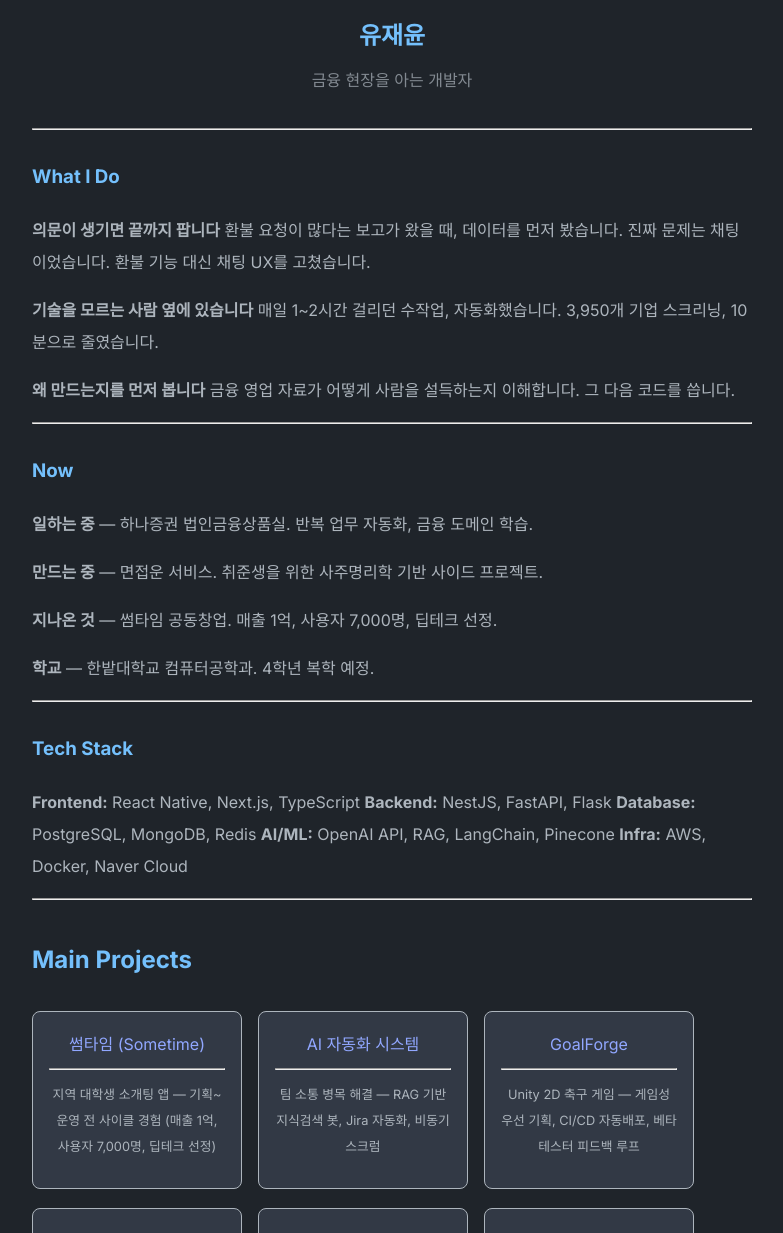
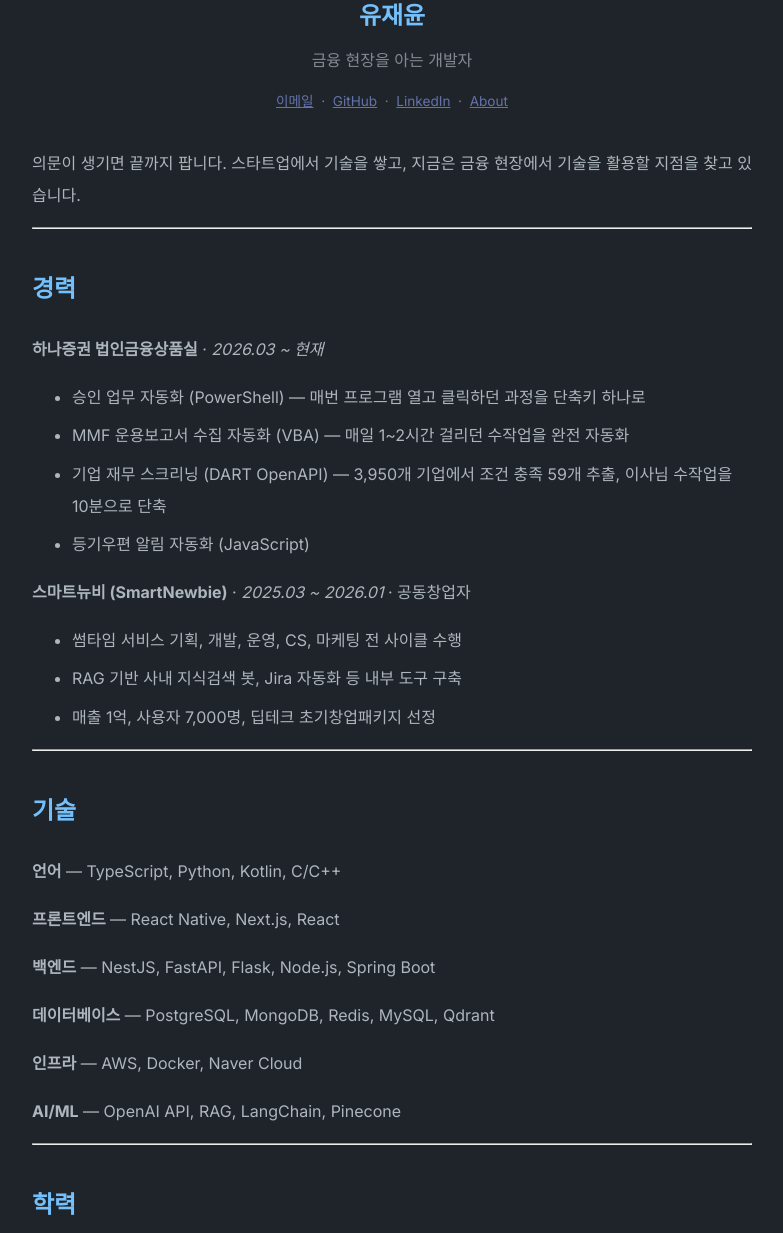
Before and after one commit to YUJAEYUN/yujaeyun.github.io, a Jekyll site: the page built from index.md, in a window 1280 px wide and 1400 px high, scrolled down 310 px, cut to the strip 167-1400 px from the top of the window. Shown: the whole strip, without its empty margins (248-1031 px from the left). Built offline with Jekyll 4.4.1, drawn with Linux system fonts in a browser that asks for light colours; some of the changed text lies outside the part shown.

```diff
--- a/_config.yml
+++ b/_config.yml
@@ -35,10 +35,10 @@ theme_config:
   show_tags: true # show tags in a blog posts
   # options for "home" page
   home:
-    title_projects: Main Projects
+    title_projects: 프로젝트
     title_misc_list: Details
     title_blog: Blog
-    title_old_projects: Side Projects
+    title_old_projects: 사이드 프로젝트
 
 soopr:
   publish_token: "" # sign up at https://www.soopr.co to get your publish token and personalize share and reaction options
--- a/index.md
+++ b/index.md
@@ -3,44 +3,56 @@ layout: home
 ---
 
 <div style="text-align: center; margin-bottom: 2rem;">
-  <img src="/my.jpeg" alt="Profile" style="width: 160px; height: 160px; border-radius: 50%; object-fit: cover; margin-bottom: 1rem;">
+  <img src="/my.jpeg" alt="Profile" style="width: 140px; height: 140px; border-radius: 50%; object-fit: cover; margin-bottom: 1rem;">
   <h2 style="margin: 0.5rem 0 0.25rem;">유재윤</h2>
-  <p style="margin: 0; opacity: 0.7;">금융 현장을 아는 개발자</p>
+  <p style="margin: 0 0 0.75rem; opacity: 0.7;">금융 현장을 아는 개발자</p>
+  <p style="margin: 0; font-size: 0.85rem; opacity: 0.6;">
+    <a href="mailto:20211072@edu.hanbat.ac.kr">이메일</a> &nbsp;·&nbsp;
+    <a href="https://github.com/YUJAEYUN">GitHub</a> &nbsp;·&nbsp;
+    <a href="https://www.linkedin.com/in/jaeyunyu">LinkedIn</a> &nbsp;·&nbsp;
+    <a href="about">About</a>
+  </p>
 </div>
+
+의문이 생기면 끝까지 팝니다. 스타트업에서 기술을 쌓고, 지금은 금융 현장에서 기술을 활용할 지점을 찾고 있습니다.
 
 ---
 
-### What I Do
+## 경력
 
-**의문이 생기면 끝까지 팝니다**
-환불 요청이 많다는 보고가 왔을 때, 데이터를 먼저 봤습니다. 진짜 문제는 채팅이었습니다. 환불 기능 대신 채팅 UX를 고쳤습니다.
+**하나증권 법인금융상품실** · _2026.03 ~ 현재_
 
-**기술을 모르는 사람 옆에 있습니다**
-매일 1~2시간 걸리던 수작업, 자동화했습니다. 3,950개 기업 스크리닝, 10분으로 줄였습니다.
+- 승인 업무 자동화 (PowerShell) — 매번 프로그램 열고 클릭하던 과정을 단축키 하나로
+- MMF 운용보고서 수집 자동화 (VBA) — 매일 1~2시간 걸리던 수작업을 완전 자동화
+- 기업 재무 스크리닝 (DART OpenAPI) — 3,950개 기업에서 조건 충족 59개 추출, 이사님 수작업을 10분으로 단축
+- 등기우편 알림 자동화 (JavaScript)
 
-**왜 만드는지를 먼저 봅니다**
-금융 영업 자료가 어떻게 사람을 설득하는지 이해합니다. 그 다음 코드를 씁니다.
+**스마트뉴비 (SmartNewbie)** · _2025.03 ~ 2026.01_ · 공동창업자
+
+- 썸타임 서비스 기획, 개발, 운영, CS, 마케팅 전 사이클 수행
+- RAG 기반 사내 지식검색 봇, Jira 자동화 등 내부 도구 구축
+- 매출 1억, 사용자 7,000명, 딥테크 초기창업패키지 선정
 
 ---
 
-### Now
+## 기술
 
-**일하는 중** — 하나증권 법인금융상품실. 반복 업무 자동화, 금융 도메인 학습.
+**언어** — TypeScript, Python, Kotlin, C/C++
 
-**만드는 중** — 면접운 서비스. 취준생을 위한 사주명리학 기반 사이드 프로젝트.
+**프론트엔드** — React Native, Next.js, React
 
-**지나온 것** — 썸타임 공동창업. 매출 1억, 사용자 7,000명, 딥테크 선정.
+**백엔드** — NestJS, FastAPI, Flask, Node.js, Spring Boot
 
-**학교** — 한밭대학교 컴퓨터공학과. 4학년 복학 예정.
+**데이터베이스** — PostgreSQL, MongoDB, Redis, MySQL, Qdrant
+
+**인프라** — AWS, Docker, Naver Cloud
+
+**AI/ML** — OpenAI API, RAG, LangChain, Pinecone
 
 ---
 
-### Tech Stack
+## 학력
 
-**Frontend:** React Native, Next.js, TypeScript
-**Backend:** NestJS, FastAPI, Flask
-**Database:** PostgreSQL, MongoDB, Redis
-**AI/ML:** OpenAI API, RAG, LangChain, Pinecone
-**Infra:** AWS, Docker, Naver Cloud
+**한밭대학교 컴퓨터공학과** · _2021.03 ~ 현재_
 
----
+**Naver Cloud Associate** · _2025.08_
```
Also changed, not shown: about.md (+9 -59 lines).
